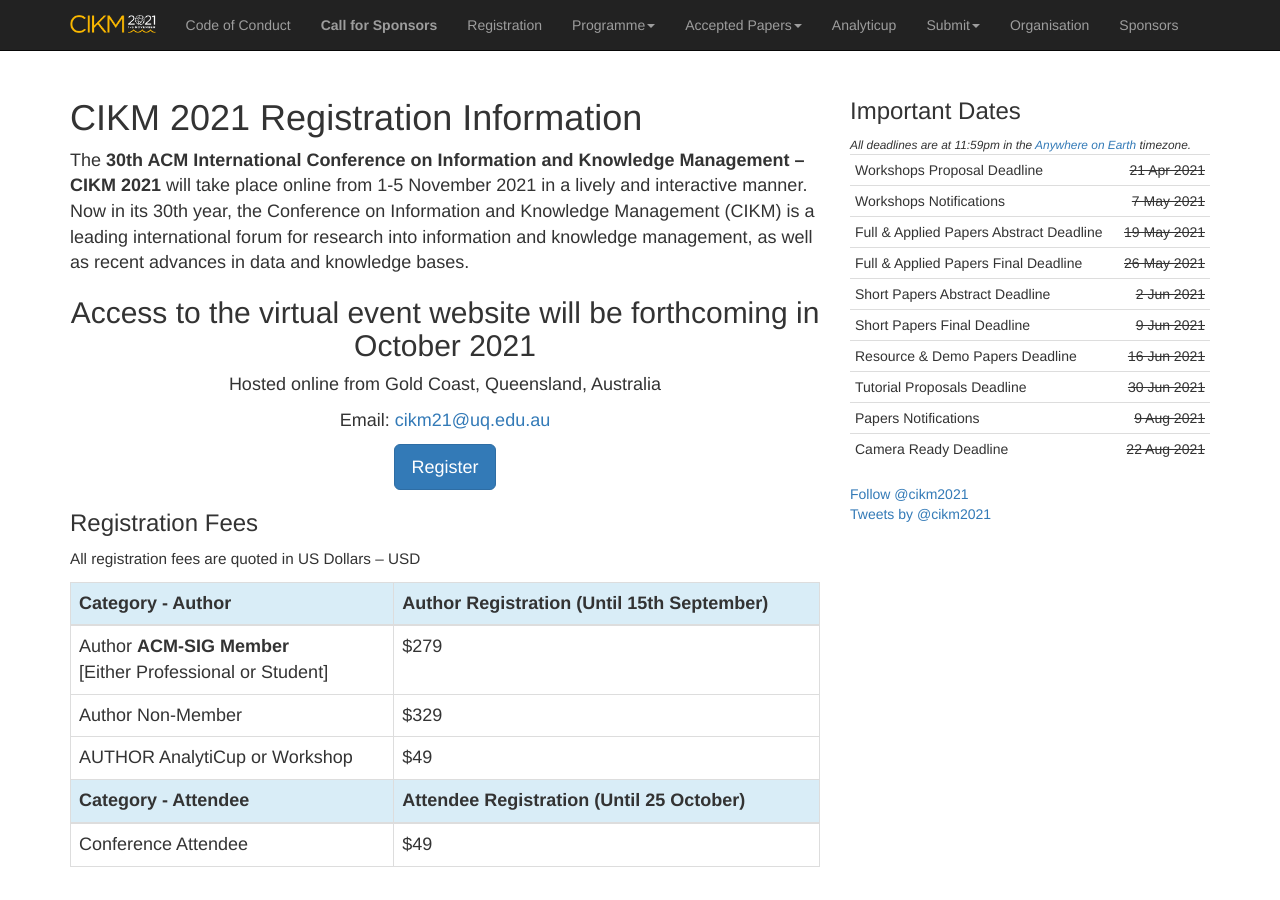
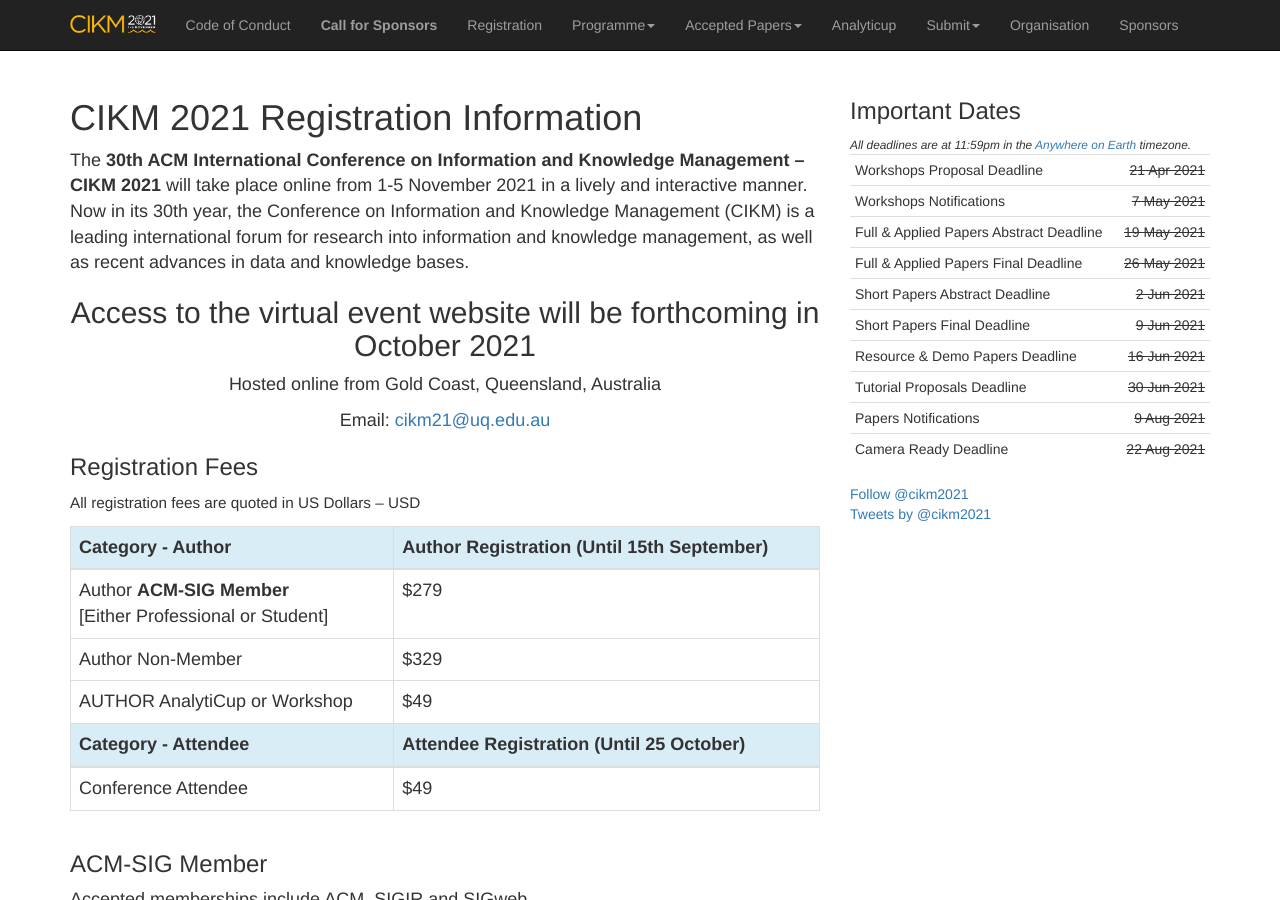
Before and after one commit to ielab/cikm2021-website, a Jekyll site: the page built from registration.md, in a window 1280 px wide and 900 px high. Built offline with Jekyll 4.4.1, drawn with Linux system fonts in a browser that asks for light colours; our own code applies the rules of GitHub Pages for plain Markdown files; comment, search, counter and statistics services are not loaded.

Commit message:
Temporarily remove registration button.

```diff
--- a/registration.md
+++ b/registration.md
@@ -8,7 +8,7 @@
 <p>Hosted online from Gold Coast, Queensland, Australia</p>
 <p>Email: <a href="mailto:cikm21@uq.edu.au">cikm21@uq.edu.au</a></p>
 
-<a href="https://cvent.me/av1nnD" class="btn btn-primary btn-lg">Register</a>
+<!-- <a href="https://cvent.me/av1nnD" class="btn btn-primary btn-lg">Register</a> -->
 </center>
 
 ### Registration Fees
@@ -92,7 +92,7 @@
 Please register through the online registration system. Methods of payment accepted include credit card and wire transfer. Any queries email: [cikm21@uq.edu.au](mailto:cikm21@uq.edu.au)
 
 <center>
-<a href="https://cvent.me/av1nnD" class="btn btn-primary btn-lg">Register</a>
+<!-- <a href="https://cvent.me/av1nnD" class="btn btn-primary btn-lg">Register</a> -->
 </center>
 
 ### CIKM 2021 Terms & Conditions
@@ -132,5 +132,5 @@
 For any registration-related issues or queries please send an email to: [cikm21@uq.edu.au](mailto:cikm21@uq.edu.au)
 
 <center>
-<a href="https://cvent.me/av1nnD" class="btn btn-primary btn-lg">Register</a>
+<!-- <a href="https://cvent.me/av1nnD" class="btn btn-primary btn-lg">Register</a> -->
 </center>
```
